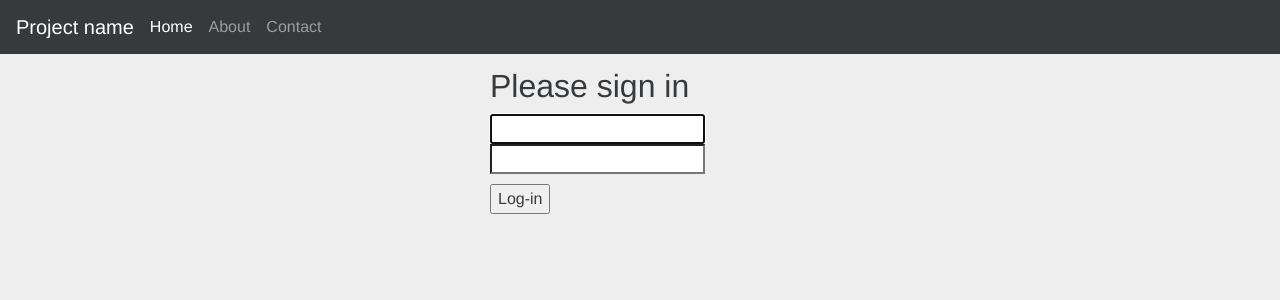
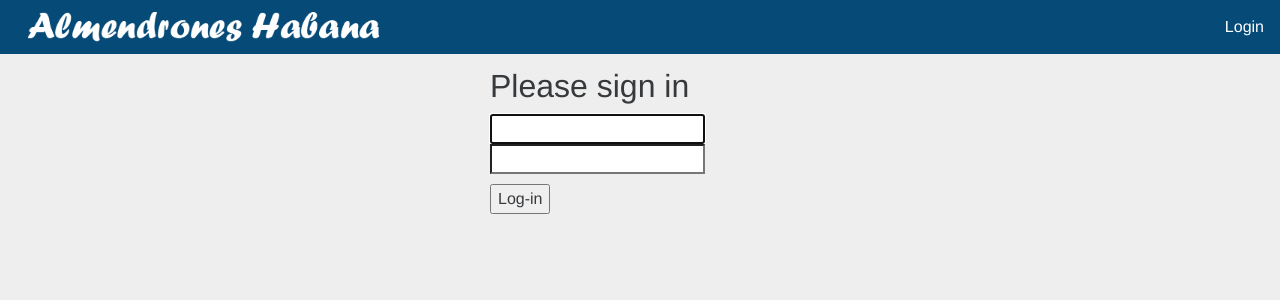
Before and after one commit to carlosds730/cuber, a Django app: page /auth/login/ in a window 1280 px wide. Shown: the top 300 px of the page. Run offline with Django 3.2, Linux system fonts and the light colour scheme; parts of the project's set-up code (start-up, migrations or seed data) failed here and were passed over; some libraries are stand-ins or nearby versions.

Commit message:
Login and related views ready

```diff
--- a/home/static/css/main.css
+++ b/home/static/css/main.css
@@ -52,3 +52,20 @@ h1[id] {
 .navbar-fixed-top {
     position: absolute !important
 }
+
+.bg-inverse {
+    background-color: #064a77;
+}
+
+.navbar-brand > img {
+    max-height: 30px;
+}
+
+.dropdown-item:hover{
+    background-color: #064a77;
+    color: white;
+}
+
+.dropdown-menu {
+  margin: 2px 0 0;
+}
--- a/home/urls.py
+++ b/home/urls.py
@@ -2,5 +2,5 @@ from django.conf.urls import url, include
 from home import views
 
 urlpatterns = [
-    url(r'^$', views.home, name='car_list'),
+    url(r'^$', views.home, name='home'),
 ]
--- a/templates/base.html
+++ b/templates/base.html
@@ -21,12 +21,12 @@
     {% block core_css %}
         <!-- Bootstrap core CSS -->
         <link href="{% static 'externals/css/bootstrap.css' %}" rel="stylesheet">
-
+        <!-- Custom styles for the main template -->
+        <link href="{% static 'css/main.css' %}" rel="stylesheet">
     {% endblock %}
 
     {% block extra_css %}
-        <!-- Custom styles for this template -->
-        <link href="{% static 'css/main.css' %}" rel="stylesheet">
+
     {% endblock %}
 </head>
 
@@ -34,18 +34,29 @@
 
 {% block navbar %}
     <nav class="navbar navbar-static-top navbar-dark bg-inverse">
-        <a class="navbar-brand" href="#">Project name</a>
-        <ul class="nav navbar-nav">
-            <li class="nav-item active">
-                <a class="nav-link" href="#">Home <span class="sr-only">(current)</span></a>
-            </li>
-            <li class="nav-item">
-                <a class="nav-link" href="#">About</a>
-            </li>
-            <li class="nav-item">
-                <a class="nav-link" href="#">Contact</a>
-            </li>
-        </ul>
+        <a class="navbar-brand" href="{% url 'home:home' %}"> <img src="{% static 'img/first_logo.png' %}"> </a>
+        {% if request.user.is_authenticated %}
+            <ul class="nav navbar-nav pull-right">
+                <li class="nav-item" onmouseover="toggleDropDown()">&nbsp;</li>
+                <li class="nav-item">
+                    <a class="nav-link active dropdown-toggle" data-toggle="dropdown" aria-haspopup="true"
+                       aria-expanded="true" onmouseover="toggleDropDown()">Hello {{ request.user.username }}</a>
+                    <div class="dropdown-menu dropdown-menu-right" onmouseleave="toggleDropDown()">
+                        <a class="dropdown-item" href="#">Dashboard</a>
+                        <a class="dropdown-item" href="{% url 'auth:logout' %}">Log out</a>
+                    </div>
+                </li>
+
+            </ul>
+            <ul>
+            </ul>
+        {% else %}
+            <ul class="nav navbar-nav pull-right">
+                <li class="nav-item"><a class="nav-link active" href="{% url 'auth:login' %}">Login</a></li>
+            </ul>
+            <ul>
+            </ul>
+        {% endif %}
     </nav>
 {% endblock %}
 
@@ -66,6 +77,16 @@
     <script src="{% static 'externals/js/bootstrap.min.js' %}"></script>
     <!-- IE10 viewport hack for Surface/desktop Windows 8 bug -->
     <script src="{% static 'externals/js/ie10-viewport-bug-workaround.js' %}"></script>
+    <script>
+        function toggleDropDown() {
+            {#            alert('Hello');#}
+            $('.dropdown-toggle').dropdown('toggle');
+        }
+
+        function showDropDown() {
+            $('.dropdown-toggle').dropdown('open');
+        }
+    </script>
 {% endblock %}
 {% block extra_js %}
 {% endblock %}
```
Also changed, not shown: cuber/settings.py (+11 -1 lines), home/static/img/first_logo.png (added).
